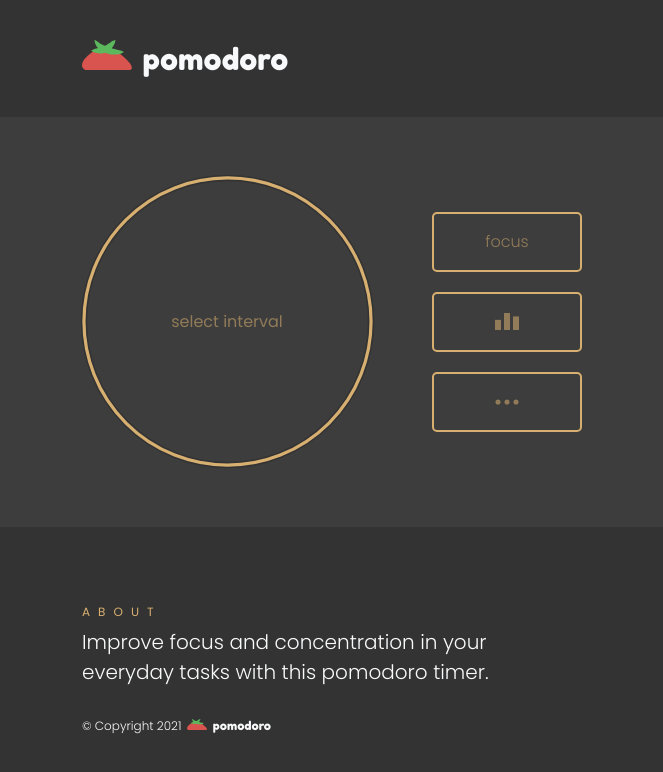
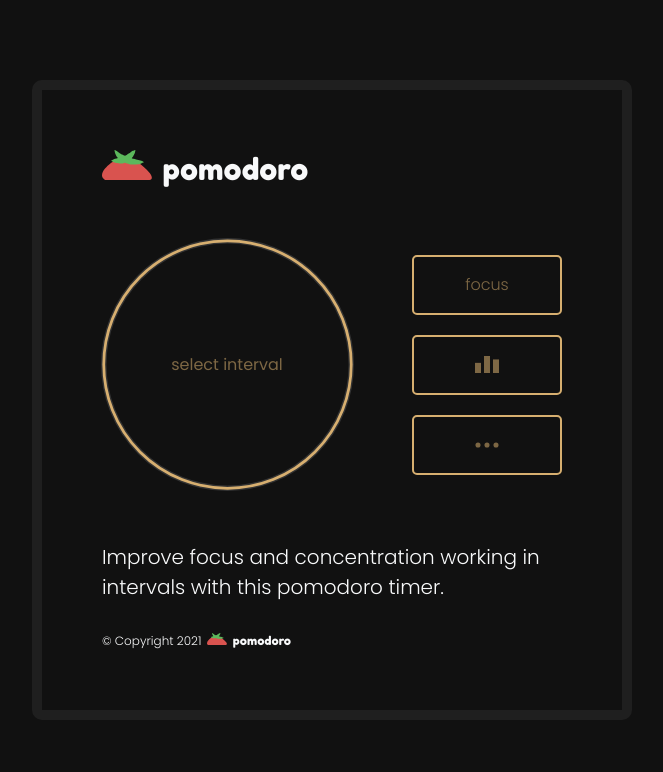
Before and after one commit to hmlinarevic/pomodoro-app, a website built with webpack: page src/template.html in a window 1280 px wide. Shown: the whole page, without its empty margins (308-971 px from the left). Built offline with nearby package versions, Linux system fonts and the light colour scheme.

Commit message:
update app layout

```diff
--- a/src/scss/base/_reset.scss
+++ b/src/scss/base/_reset.scss
@@ -9,6 +9,7 @@ html {
 }
 
 body {
+	background: #111;
 	font-family: 'Poppins', sans-serif;
 	margin: 0;
 }
--- a/src/scss/components/_timer.scss
+++ b/src/scss/components/_timer.scss
@@ -1,6 +1,6 @@
 .timer {
-	@extend .container;
 	@include flex-align-center;
+	margin-bottom: 4rem;
 	transition: visibility 250ms, opacity 250ms;
 	&__display {
 		position: relative;
@@ -40,7 +40,7 @@
 		height: 100%;
 		display: flex;
 		flex-direction: column;
-		justify-content: space-between;
+		justify-content: center;
 		align-items: center;
 	}
 	&__button {
--- a/src/scss/layout/_grid.scss
+++ b/src/scss/layout/_app.scss
@@ -1,12 +1,22 @@
+body {
+	display: grid;
+	place-content: center;
+	min-height: 100vh;
+}
+
 .app {
-	min-height: 100vh;
-	background: #333;
+	padding: 6rem;
+	width: 600px;
+	border: 10px solid #1f1f1f;
+	border-radius: 10px;
+	// min-height: 100vh;
 	display: grid;
-	grid-template-rows: auto 1.5fr 1fr;
+	grid-template-rows: auto 1fr auto;
 	grid-template-areas:
 		'header'
 		'main'
 		'footer';
+	margin: 0 auto;
 }
 
 .container {
--- a/src/scss/layout/_footer.scss
+++ b/src/scss/layout/_footer.scss
@@ -1,7 +1,5 @@
 .footer {
-	background: #333;
 	color: #f8f9fa;
-	@include flex-align-center;
 	&__title {
 		color: #d7af70;
 		font-size: 1.2rem;
--- a/src/scss/layout/_header.scss
+++ b/src/scss/layout/_header.scss
@@ -1,8 +1,6 @@
 .header {
-	background: #333;
 	color: #f8f9fa;
-	padding: 4rem 0;
-	@include flex-center;
+	margin-bottom: 4rem;
 	&__logo {
 		display: flex;
 		align-items: baseline;
--- a/src/scss/layout/_main-content.scss
+++ /dev/null
@@ -1,7 +0,0 @@
-.main-content {
-	background: #3d3d3d;
-	display: flex;
-	align-items: center;
-	// border-top: 1px solid #30bced;
-	// border-bottom: 1px solid #30bced;
-}
--- a/src/scss/main.scss
+++ b/src/scss/main.scss
@@ -3,9 +3,8 @@
 
 @import './base/reset';
 
-@import './layout/grid';
+@import './layout/app';
 @import './layout/header';
-@import './layout/main-content';
 @import './layout/footer';
 
 @import './components/loading-screen';
--- a/src/template.html
+++ b/src/template.html
@@ -56,15 +56,12 @@
 
 		<div class="app">
 			<header class="header">
-				<div class="container">
 				<div class="header__logo">
 					<img class="header__logo--icon" src="./assets/tomato.svg" alt="" />
 					<span class="header__logo--text">pomodoro</span>
 				</div>
-				</div>
 			</header>
 
-			<main class="main-content">
 			<div class="timer">
 				<div class="timer__display">
 					<svg
@@ -90,11 +87,7 @@
 					<span class="timer__time-left"></span>
 				</div>
 				<div class="timer__buttons">
-						<button
-							id="primary"
-							data-action="start-focus"
-							class="timer__button"
-						>
+					<button id="primary" data-action="start-focus" class="timer__button">
 						focus
 					</button>
 					<button data-action="open-stats" class="timer__button">
@@ -159,13 +152,14 @@
 					</button>
 				</div>
 			</div>
-			</main>
 
 			<footer class="footer">
-				<div class="container">
-					<h3 class="footer__title">About</h3>
+				<!-- <p class="footer__about">
+					Improve focus and concentration in your everyday tasks with this
+					pomodoro timer.
+				</p> -->
 				<p class="footer__about">
-						Improve focus and concentration in your everyday tasks with this
+					Improve focus and concentration working in intervals with this
 					pomodoro timer.
 				</p>
 				<span class="footer__copyright"
@@ -175,7 +169,6 @@
 						pomodoro</span
 					>
 				</span>
-				</div>
 			</footer>
 
 			<div class="overlay hidden">
```
Also changed, not shown: src/style.css, 1 other file. Lines whose indentation alone changed are shown as unchanged.
